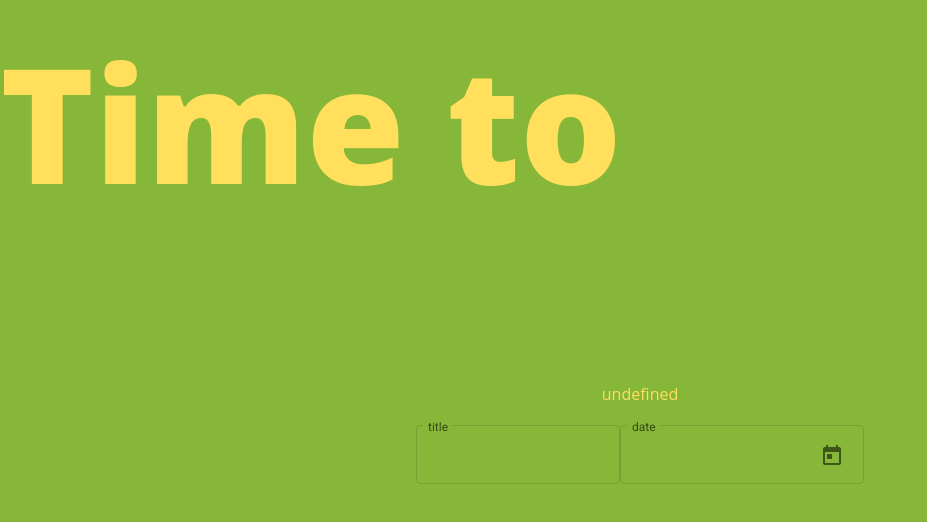
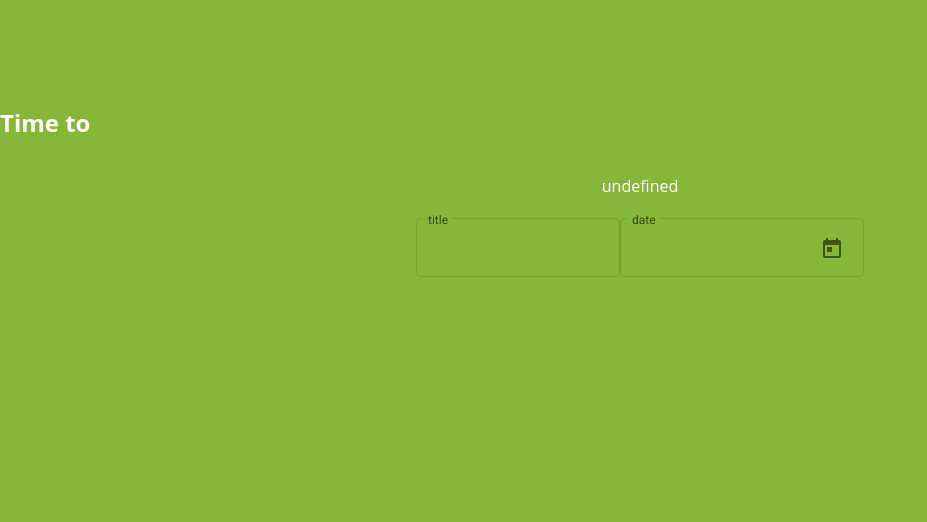
Before and after one commit to idsintehittapa/friendly-potato, an Angular app: page / in a window 1280 px wide. Shown: the part 206-728 px from the top of the page, without its empty margins (0-927 px from the left). Built offline with nearby package versions, Linux system fonts and the light colour scheme.

Commit message:
refactoring global styles

```diff
--- a/src/styles.css
+++ b/src/styles.css
@@ -7,37 +7,20 @@
   list-style-type: none;
 }
 
-:root {
-  --step--1: clamp(0.83rem, calc(0.82rem + 0.08vw), 0.88rem);
-  --step-0: clamp(1.00rem, calc(0.92rem + 0.39vw), 1.25rem);
-  --step-1: clamp(1.20rem, calc(1.02rem + 0.88vw), 1.77rem);
-  --step-2: clamp(1.44rem, calc(1.11rem + 1.65vw), 2.50rem);
-  --step-3: clamp(1.73rem, calc(1.17rem + 2.80vw), 3.53rem);
-  --step-4: clamp(2.07rem, calc(1.17rem + 4.54vw), 5.00rem);
-  --step-5: clamp(2.49rem, calc(1.07rem + 7.11vw), 7.07rem);
-  /* --step-6: clamp(2.99rem, calc(0.81rem + 10.88vw), 9.99rem);} */
-  --step-6: clamp(2.99rem, calc(1.81rem + 10.88vw), 9.99rem);
-}
-
 
 
 body {
   margin: 0 auto;
   background-color: #87B738;
-  height: 100%;
+  height: 100vh;
   width: 100%;
   font-family: 'Open Sans';
-  color: #FFDF5C;
+  color: #fff;
   min-height: 100vh;
   text-rendering: optimizeSpeed;
   line-height: 1.4;
   -webkit-font-smoothing: antialiased;
   -moz-osx-font-smoothing: grayscale;
-}
-
-h1 {
-  font-weight: 800;
-  font-size: var(--step-6);
 }
 
 html,
@@ -46,3 +29,9 @@ body {
   text-size-adjust: none;
   -webkit-text-size-adjust: none;
 }
+
+.event__title,
+.event_date {
+  font-family: "Open Sans";
+  fill: #FFDF5C;
+}
```
